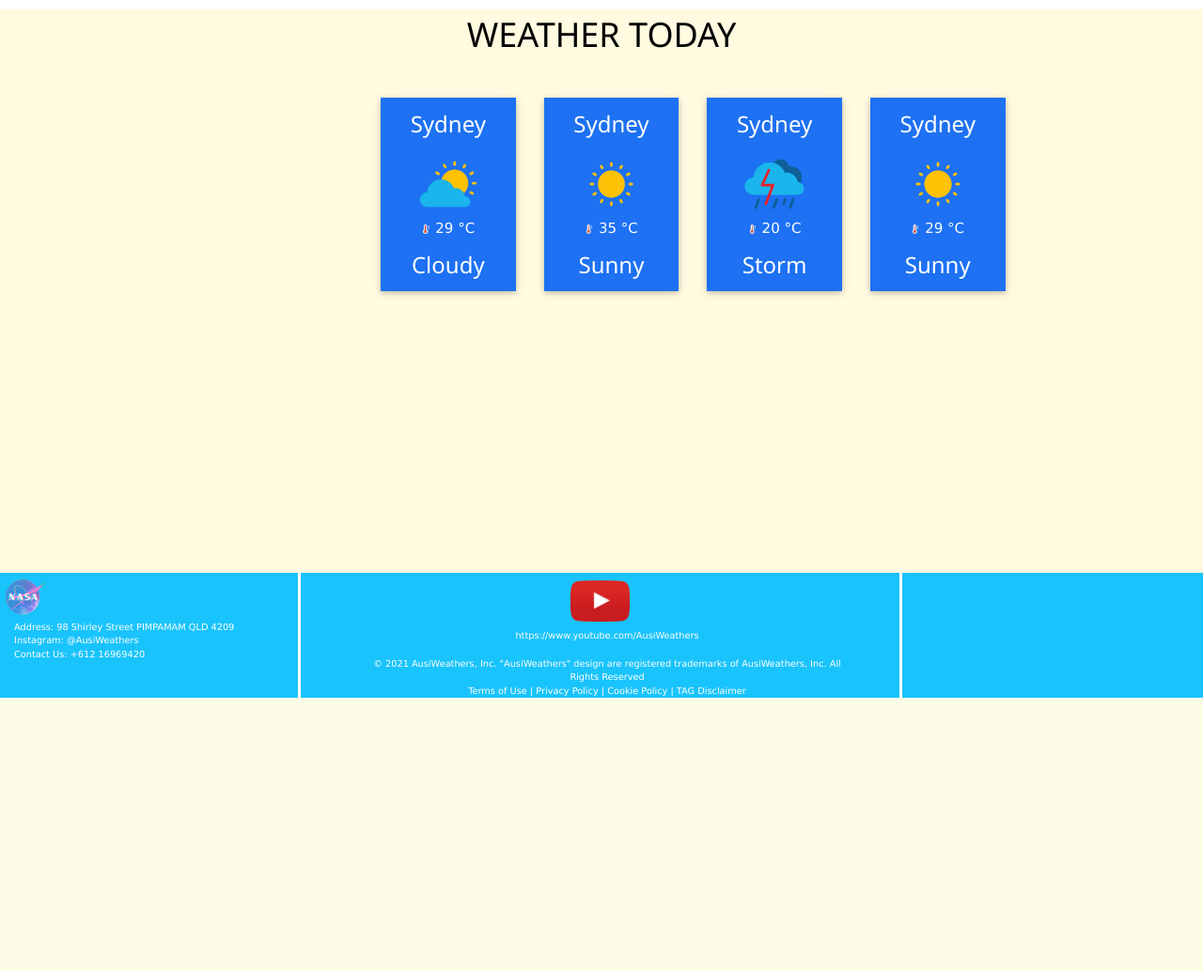
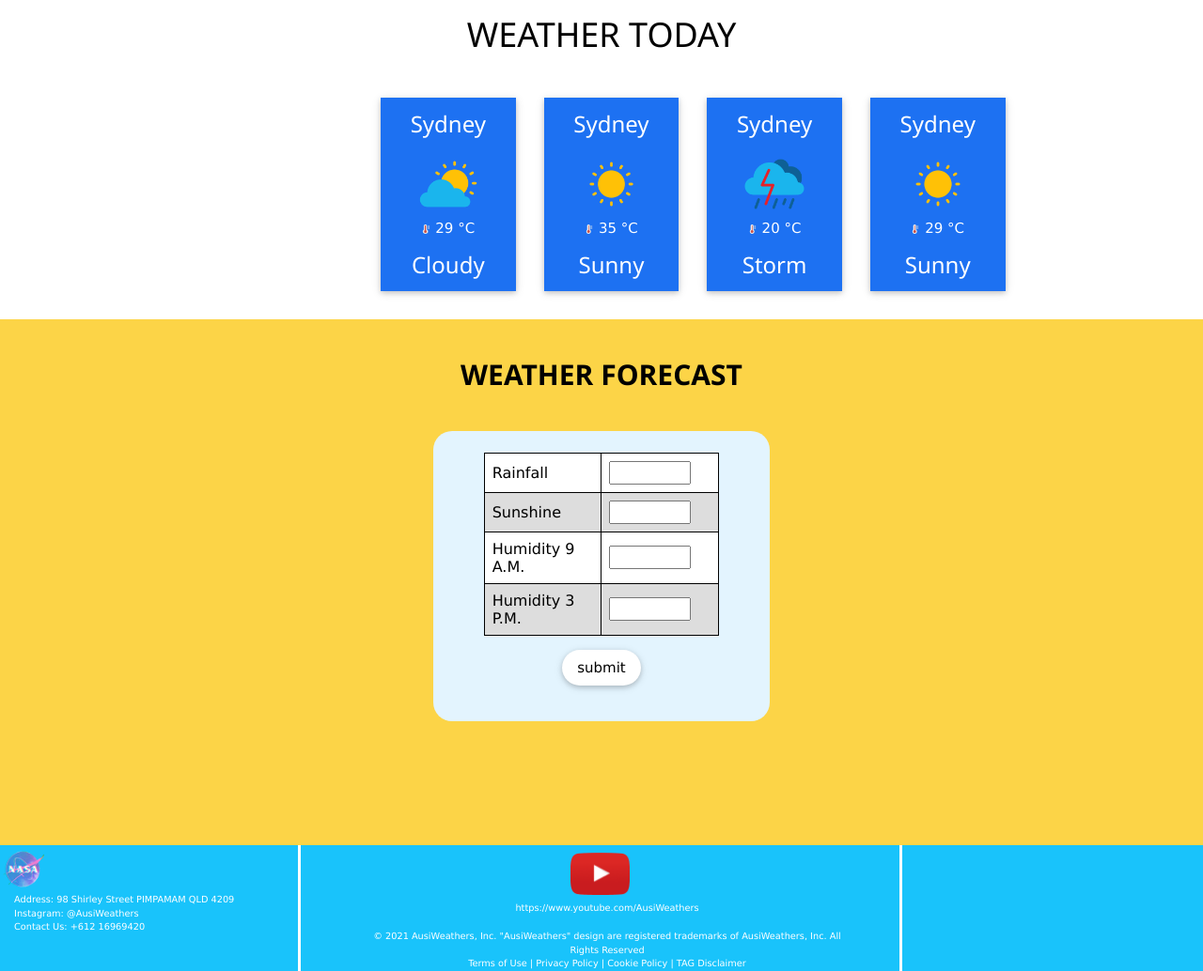
Before and after one commit to febriandaputra13/Tubes-MANPRO, a PHP site: page / in a window 1280 px wide. Shown: the part 90-1124 px from the top of the page at 94% size. Before the commit the page ends 833 px from the top, so only its background shows below. Run offline with PHP 8.4, Linux system fonts and the light colour scheme.

Commit message:
komit lagi sempet error

```diff
--- a/index.html
+++ b/index.html
@@ -6,14 +6,14 @@
     <link rel="stylesheet" href="https://www.w3schools.com/w3css/4/w3.css">
     <link rel="stylesheet" href="https://cdnjs.cloudflare.com/ajax/libs/font-awesome/4.7.0/css/font-awesome.min.css">
     <link rel="stylesheet" href="style/style.css">
-    <title>Document</title>
+    <title>Homepage</title>
 </head>
 
 <body>
 
     <nav class="navbar">
         <ul>
-            <li><img src="images/nasa.png" alt=""></li>
+            <li><img src="images/logo.png" alt=""></li>
             <form>
                 <li class=" w3-display-topmiddle srchbar"> <input type="text"
                         placeholder="Enter a Country, State, or City"> <i class="fa fa-search srchicon"></i> </li>
@@ -73,12 +73,59 @@
                 </div>
             </div>
         </div>
+
+        <div class="ramalan">
+            <h2 style="font-weight: bold;">WEATHER FORECAST</h2>
+
+            <div class="forecast">
+                <form action="">
+                    <table>
+                        <tr>
+                            <td style="width: 50%;">
+                                <label for="rainfall">Rainfall</label>
+                            </td>
+                            <td>
+                                <input type="text" style="width: 80%;" name="rainfall" id="rainfall">
+                            </td>
+                        </tr>
+                        <tr>
+                            <td style="width: 50%;">
+                                <label for="sunshine">Sunshine</label>
+                            </td>
+                            <td>
+                                <input type="text" style="width: 80%;" name="sunshine" id="sunshine">
+                            </td>
+                        </tr>
+
+                        <tr>
+                            <td>
+                                <label for="humidity9am">Humidity 9 A.M.</label>
+                            </td>
+                            <td>
+                                <input type="text" style="width: 80%;" name="humidity9am" id="humidity9am">
+                            </td>
+                        </tr>
+
+                        <tr>
+                            <td>
+                                <label for="humidity3pm">Humidity 3 P.M.</label>
+                            </td>
+                            <td>
+                                <input type="text" style="width: 80%;" name="humidity3pm" id="humidity3pm">
+                            </td>
+                        </tr>
+                    </table>
+
+                    <button class="w3-button w3-white w3-round-xxlarge btnforecast" type="submit">submit</button>
+                </form>
+            </div>
+        </div>
     </div>
 
     <footer>
         <div id="footerKiri">
             <div id="logoFooter">
-                <img src="images/nasa.png" alt="logo">
+                <img src="images/logo.png" alt="logo">
             </div>
             <div id="#tulisanFooterKiri">
                 <p>Address: 98 Shirley Street PIMPAMAM QLD 4209</p>
--- a/style/style.css
+++ b/style/style.css
@@ -1,4 +1,3 @@
-
 td, th {
     border: 1px solid black;
     text-align: left;
@@ -13,27 +12,24 @@ td, th {
     background-color: white;
   }
 
-  table {
-    margin: auto;
-    border-collapse: collapse;
-    width: 80%;
-  }
-
 .kotak {
     background-color: #1D71F2;
-    margin-right: 2rem;
+    margin-right: 30px;
 }
 
 .suhu {
     flex: auto;
 }
 
+table {
+    margin: auto;
+    border-collapse: collapse;
+    width: 80%;
+  }
+
 .kotakluar {
     padding: 30px;
-
     background-color: white;
-    margin-left: 20rem;
-    background-color: #FFFAE0;
     margin-left: 25rem;
 }
 
@@ -41,6 +37,9 @@ td, th {
     color: white;
 }
 
+.contentweather{
+    margin-left: 25%;
+}
 
 
 
@@ -54,27 +53,65 @@ nav {
 #content {
     min-height: 75%;
     height: auto;
-    background-color: #FFFAE0;
 }
- /* cuaca */
-td, th {
-    border: 1px solid #dddddd;
-    text-align: left;
-    padding: 8px;
-  }
 
-  tr:nth-child(even) {
-    background-color: #dddddd;
-  }
+footer {
+    min-height: 15%;
+    height: auto;
+    width: 100%;
+    background-color: #19C3FB;
+    display: flex;
+    flex-direction: row;
+}
 
-  table {
-    margin: auto;
-    border-collapse: collapse;
-    width: 80%;
-  }
+#footerKiri {
+    height: auto;
+    width: 25%;
+    border-right: 3px solid;
+    border-color: white;
+    margin: 0px;
+    padding: 0px;
+    display: flex;
+    flex-direction: column;
+}
 
-/* aldo */
-  .navbar ul {
+#logoFooter img {
+    width: 16%;
+}
+
+#footerKiri p {
+    color: white;
+    font-size: 0.65rem;
+    margin: 0;
+    margin-left: 1rem;
+}
+
+#footerTengah {
+    height: auto;
+    width: 50%;
+    border-right: 3px solid white;
+
+}
+
+#footerTengah img {
+    width: 10%;
+    margin-left: 45%;
+}
+
+#footerTengah p {
+    text-align: center;
+    font-size: 0.65rem;
+    margin: 0;
+    margin-left: 1rem;
+    color: white;
+}
+
+
+
+
+
+
+.navbar ul {
     list-style-type: none;
     margin: 0;
     padding: 0;
@@ -131,54 +168,38 @@ td, th {
     text-indent: -2rem;
 }
 
-/* lukas */
-footer {
-    min-height: 15%;
-    height: auto;
-    width: 100%;
-    background-color: #19C3FB;
-    display: flex;
-    flex-direction: row;
+.forecast{
+    background-color: #E3F4FE;
+    width: 28%;
+    padding: 1.5rem;
+    margin-left: 36%;
+    margin-top: 3%;
+    border-radius: 20px;
+}
+.forecast2{
+    background-color: #E3F4FE;
+    width: 28%;
+    padding: 1.5rem;
+    margin-left: 5%;
+    margin-top: 3%;
+    border-radius: 20px;
+    height: 50%;
 }
 
-#footerKiri {
-    height: auto;
-    width: 25%;
-    border-right: 3px solid;
-    border-color: white;
-    margin: 0px;
-    padding: 0px;
-    display: flex;
-    flex-direction: column;
+.btnforecast{
+    box-shadow: 0 2px 5px 0 rgb(0 0 0 / 16%), 0 2px 10px 0 rgb(0 0 0 / 12%);
+    margin-top: 1rem;
 }
 
-#logoFooter img {
-    width: 16%;
+.ramalan{
+    background-color: #FCD447;
+    height: 70%;
+    padding-top: 2%;
 }
 
-#footerKiri p {
-    color: white;
-    font-size: 0.65rem;
-    margin: 0;
-    margin-left: 1rem;
-}
-
-#footerTengah {
-    height: auto;
-    width: 50%;
-    border-right: 3px solid white;
+.forecastResult{
+    width:100%;
+    display :flex;
+    flex-direction: row;
 
 }
-
-#footerTengah img {
-    width: 10%;
-    margin-left: 45%;
-}
-
-#footerTengah p {
-    text-align: center;
-    font-size: 0.65rem;
-    margin: 0;
-    margin-left: 1rem;
-    color: white;
-}
```
Also changed, not shown: test.html (+17 -0 lines), images/logo.png (added), 2 other files.
